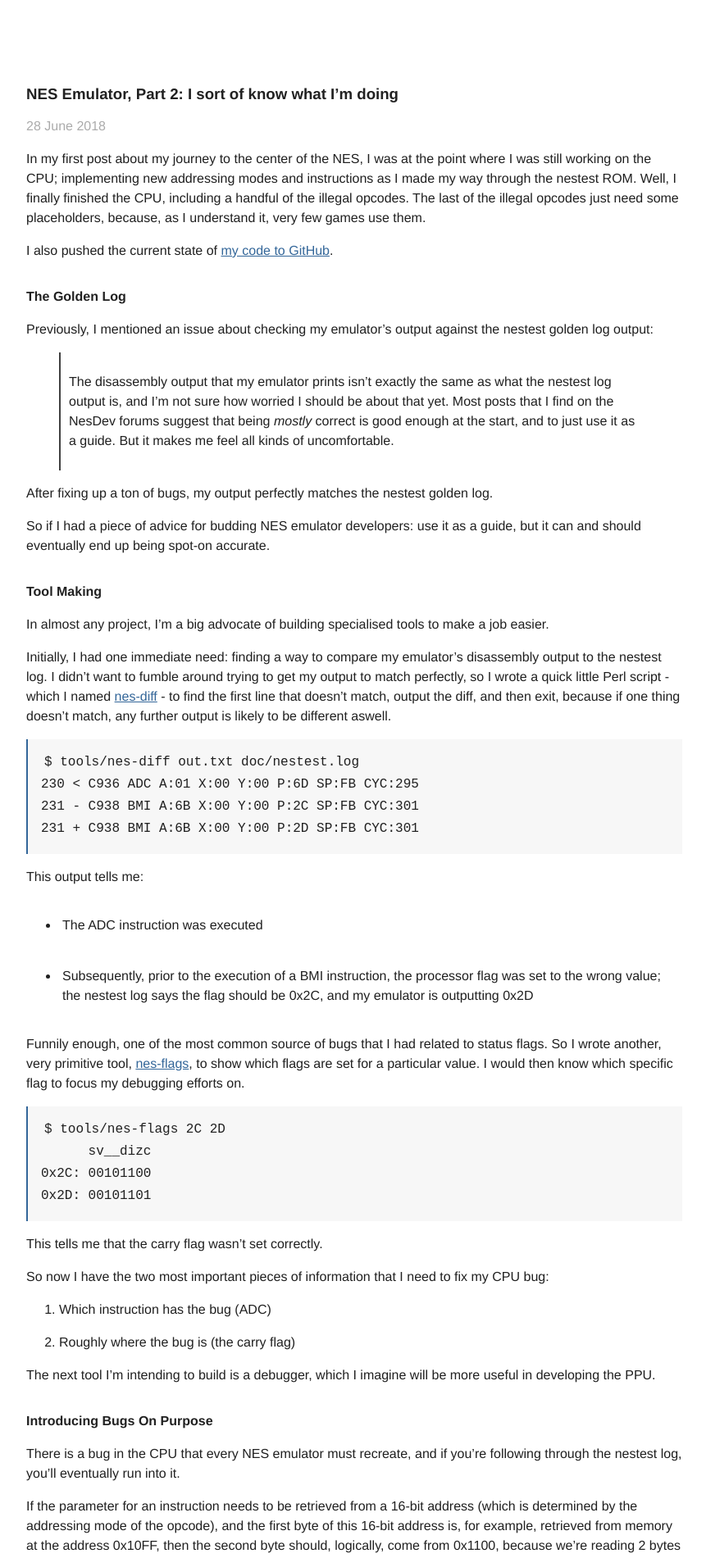
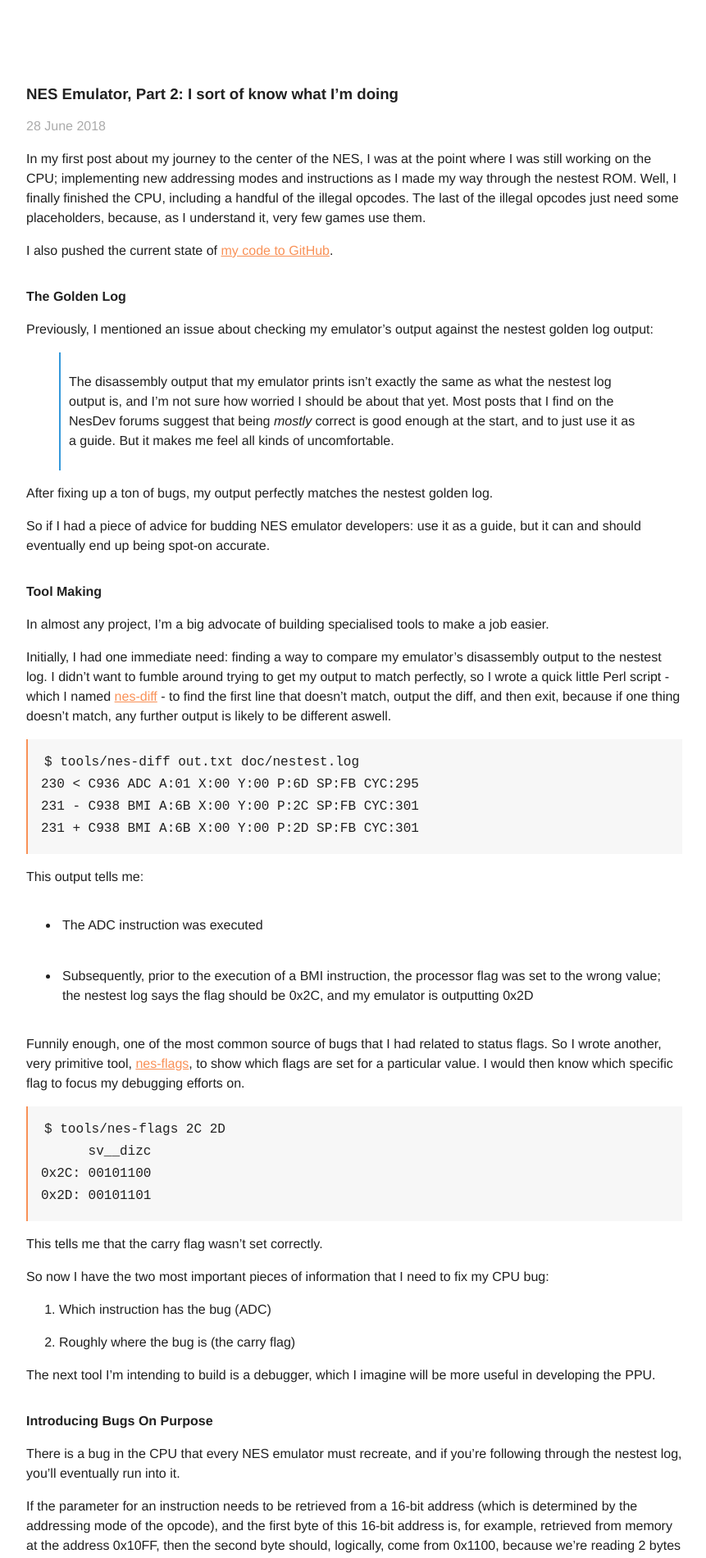
Before and after one commit to ltriant/ltriant.github.io, a Jekyll site: the page built from _posts/2018-06-29-nes-emulator-part-2-i-sort-of-know-what-im-doing.md, in a window 1280 px wide. Shown: the top 1901 px of the page at 82% size, without its empty margins (208-1069 px from the left). Built offline with Jekyll 4.4.1, drawn with Linux system fonts in a browser that asks for light colours.

Commit message:
theme: use orange primary color instead of blue
I'm sick of seeing those same blue colors that I started using ~20 years
ago in high-school... surely I'm better than that by now.

```diff
--- a/assets/main.css
+++ b/assets/main.css
@@ -1,27 +1,3 @@
-html {
-	/*
-	display: flex;
-	align-items: center;
-	justify-content: center;
-	min-height: 100%;
-	*/
-
-	/*
-	max-width: 38rem;
-	padding: 1.5rem;
-	margin: auto;
-	*/
-}
-
-/*
-@media screen {
-	body {
-		max-width: 40rem;
-		margin: 1rem;
-	}
-}
-*/
-
 body {
 	margin: 0 auto;
 	max-width: 50em;
@@ -38,7 +14,7 @@ body {
 #content { padding-bottom: 10px; }
 
 #page-footer {
-	border-left: 2px solid #336699;
+	border-left: 2px solid #faa61a;
 	padding: 8px 1em;
 	background: hsl(0, 0%, 97%);
 }
@@ -65,18 +41,18 @@ ul > li { padding: 3px 4px; }
 .post-desc  { color: hsl(0, 0%, 29%); }
 
 blockquote {
-	border-left: 2px solid #404040;
+	border-left: 2px solid #3498db;
 	padding: 0.5em 10px;
 }
 
-a:link    { color: #336699; }
-a:visited { color: #336699; }
-a:hover   { color: #6699ff; text-decoration: none; }
+a:link    { color: #f99157; }
+a:visited { color: #f99157; }
+a:hover   { color: #faa61a; text-decoration: none; }
 
 code, pre { background: hsl(0, 0%, 97%); }
 pre {
 	padding: 1em;
-	border-left: 2px solid #336699;
+	border-left: 2px solid #f99157;
 }
 code {
 	padding: 2px 4px;
```
